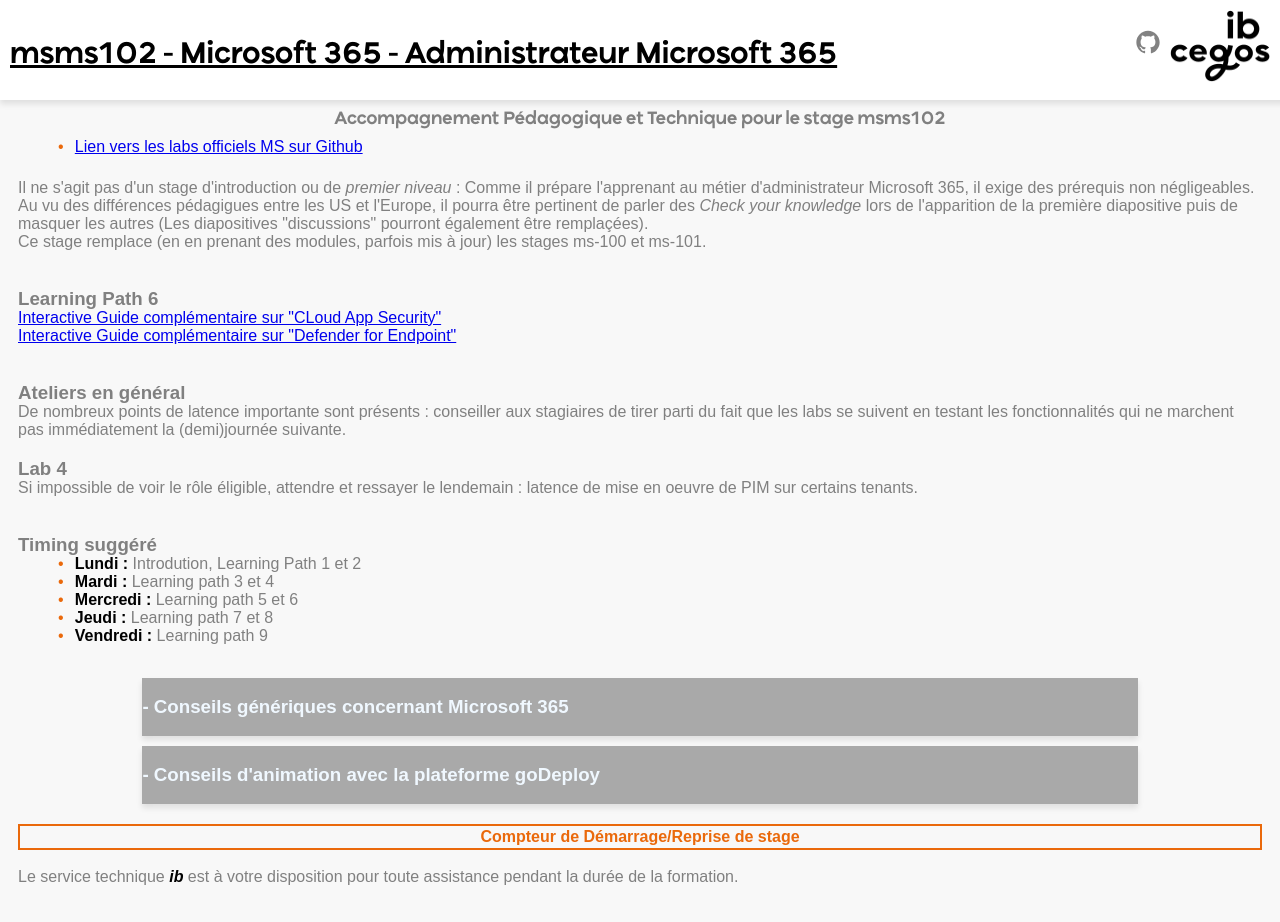
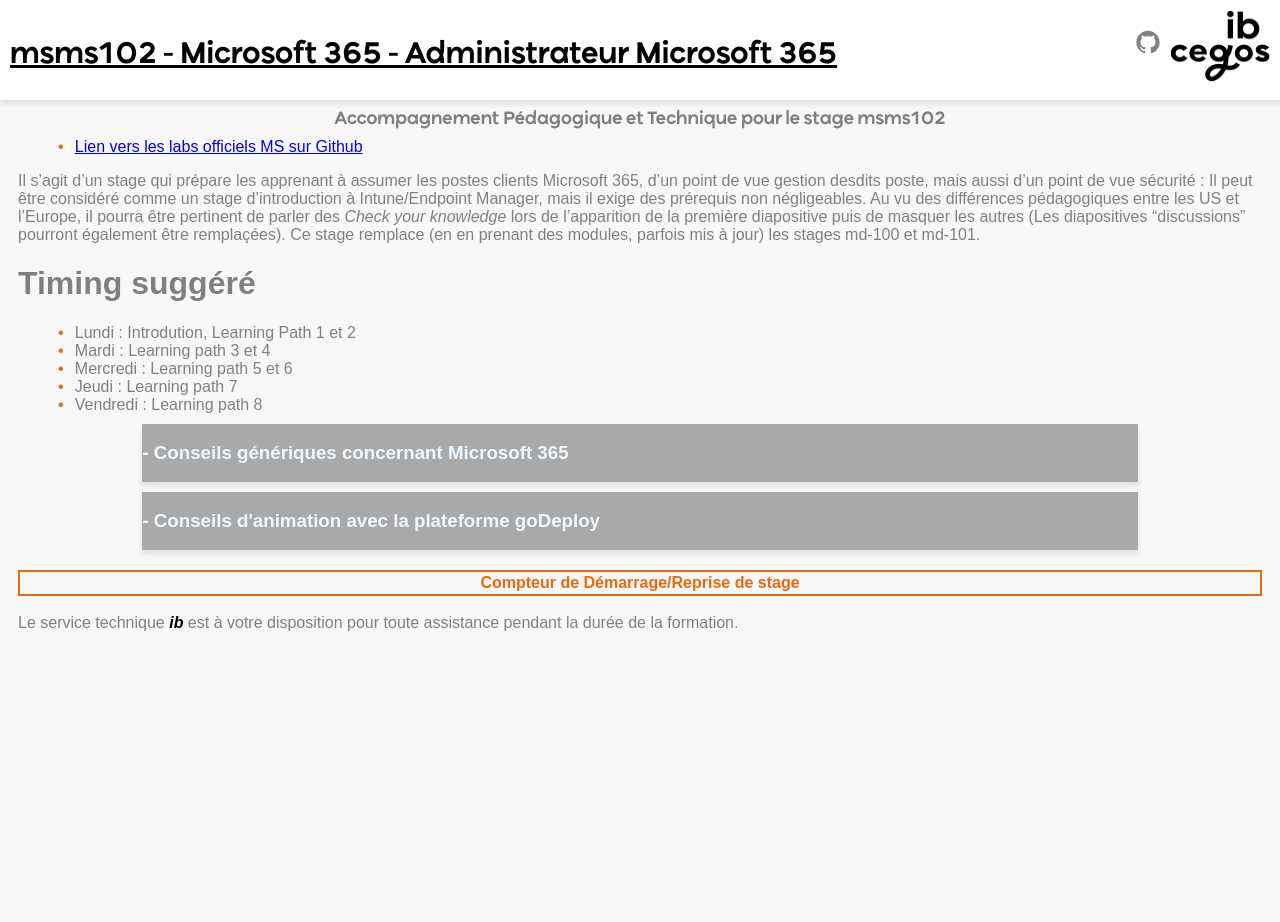
Before and after one commit to renaudwangler/ib-apts, a Jekyll site: the page built from stages/msms102.md, in a window 1280 px wide and 922 px high. Built offline with Jekyll 4.4.1, drawn with Linux system fonts in a browser that asks for light colours; our own code applies the rules of GitHub Pages for plain Markdown files.

Commit message:
ajout sc-900

```diff
--- a/stages/msms102.md
+++ b/stages/msms102.md
@@ -4,26 +4,15 @@
 m365: true
 labs: https://github.com/MicrosoftLearning/MS-102T00-Microsoft-365-Administrator-Essentials/tree/master/Instructions/Labs
 ---
-<div id="conseils">
-  Il ne s'agit pas d'un stage d'introduction ou de <i>premier niveau</i> : Comme il prépare l'apprenant au métier d'administrateur Microsoft 365, il exige des prérequis non négligeables.
-  Au vu des différences pédagigues entre les US et l'Europe, il pourra être pertinent de parler des <i>Check your knowledge</i> lors de l'apparition de la première diapositive puis de masquer les autres (Les diapositives "discussions" pourront également être remplaçées).
-  Ce stage remplace (en en prenant des modules, parfois mis à jour) les stages ms-100 et ms-101.
+Il s'agit d'un stage qui prépare les apprenant à assumer les postes clients Microsoft 365, d'un point de vue gestion desdits poste, mais aussi d'un point de vue sécurité :
+Il peut être considéré comme un stage d'introduction à Intune/Endpoint Manager, mais il exige des prérequis non négligeables.
+Au vu des différences pédagogiques entre les US et l'Europe, il pourra être pertinent de parler des *Check your knowledge* lors de l'apparition de la première diapositive puis de masquer les autres (Les diapositives "discussions" pourront également être remplaçées).
+Ce stage remplace (en en prenant des modules, parfois mis à jour) les stages md-100 et md-101.
 
-<h3>Learning Path 6</h3>
- <a href="https://mslearn.cloudguides.com/en-us/guides/Protect%20and%20control%20information%20with%20Microsoft%20Cloud%20App%20Security" target="_blank">Interactive Guide complémentaire sur "CLoud App Security"</a>
- <a href="https://mslearn.cloudguides.com/guides/Investigate%20and%20remediate%20threats%20with%20Microsoft%20Defender%20for%20Endpoint" target="_blank">Interactive Guide complémentaire sur "Defender for Endpoint"</a>
 
-<h3>Ateliers en général</h3>
-De nombreux points de latence importante sont présents : conseiller aux stagiaires de tirer parti du fait que les labs se suivent en testant les fonctionnalités qui ne marchent pas immédiatement la (demi)journée suivante.
-<h3>Lab 4</h3>
-Si impossible de voir le rôle éligible, attendre et ressayer le lendemain : latence de mise en oeuvre de PIM sur certains tenants.
-
-<h3>Timing suggéré</h3>
-  <ul>
-  <li><b>Lundi :</b> Introdution, Learning Path 1 et 2</li>
-  <li><b>Mardi :</b> Learning path 3 et 4</li>
-  <li><b>Mercredi :</b> Learning path 5 et 6</li>
-  <li><b>Jeudi :</b> Learning path 7 et 8</li>
-  <li><b>Vendredi :</b> Learning path 9</li>
-</ul>
-</div>
+# Timing suggéré
+- Lundi : Introdution, Learning Path 1 et 2
+- Mardi : Learning path 3 et 4
+- Mercredi : Learning path 5 et 6
+- Jeudi : Learning path 7
+- Vendredi : Learning path 8
```
Also changed, not shown: stages/msmd102.md (added, +23 -0 lines), stages/mssc900.md (added, +9 -0 lines).
